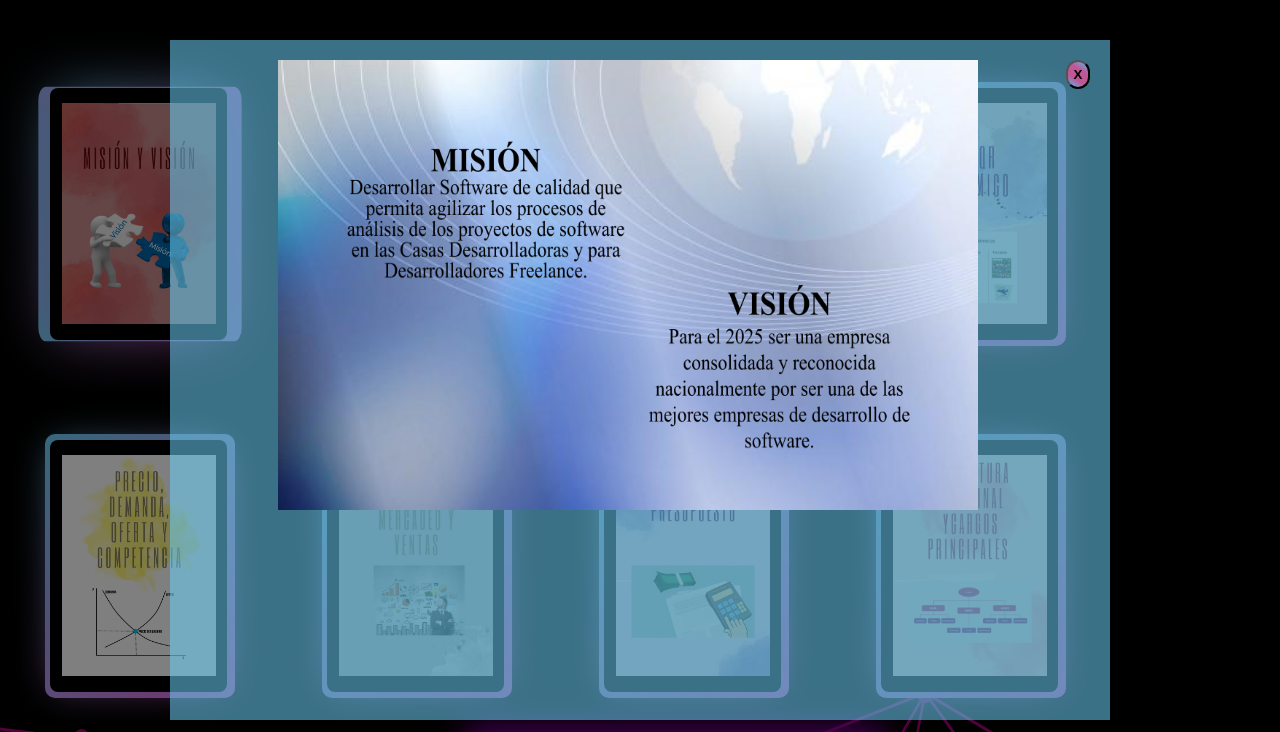
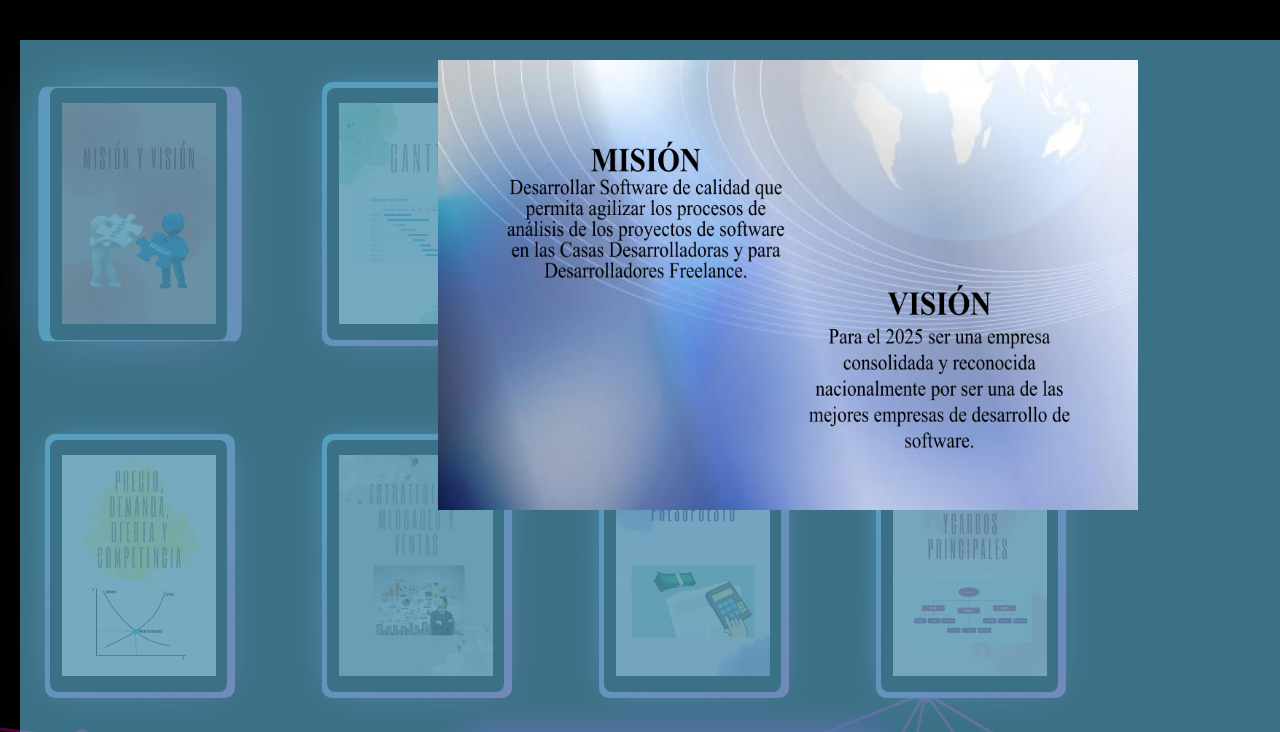
Before and after one commit to Shiuu28/A.S, a plain HTML site: page SOFTWARE ANALYSIS/productivo.html in a window 1280 px wide. Both pictures are taken after a click on the element 138 px from the left and 214 px from the top of the page. Shown: the top 732 px of the page. Drawn offline with Linux system fonts and the light colour scheme.

```diff
--- a/SOFTWARE ANALYSIS/style/style.css
+++ b/SOFTWARE ANALYSIS/style/style.css
@@ -16,6 +16,7 @@ html {
     padding: 3% 0;
 }
 
+/*CARDS ITEMS*/
 .card1 {
     position: relative;
     width: 153px;
@@ -30,6 +31,8 @@ html {
     cursor: pointer;
     float: left;
     margin: 50px;
+    align-items: center;
+    align-content: center;
 }
 
 .card1::before {
@@ -253,7 +256,7 @@ p {
 }
 
 
-
+/*CARDS PERFIL*/
 .card {
     width: 280px;
     height: 280px;
@@ -268,7 +271,6 @@ p {
     box-shadow: #604b4a30 0px 70px 30px -50px;
     transition: all 0.5s ease-in-out;
     margin-left: 20vh;
-
 }
 
 .card .mail {
--- a/SOFTWARE ANALYSIS/style/stylesvent.css
+++ b/SOFTWARE ANALYSIS/style/stylesvent.css
@@ -9,8 +9,8 @@ body {
     position: fixed;
     top: 0;
     left: 0;
-    width: 100%;
-    height: 100%;
+    width: 200vh;
+    height: 105vh;
     background-color: rgba(0, 0, 0, 0.5);
     z-index: 9999;
     text-align: center;
@@ -20,8 +20,8 @@ body {
     background-color: #6ed1f88a;
     margin: 40px auto;
     padding: 20px;
-    width: 700%;
-    max-width: 900px;
+    width: 190vh;
+    max-width: 300vh;
     height: 80%;
   }
 
```
Also changed, not shown: SOFTWARE ANALYSIS/tecnico.html (+10 -8 lines).
